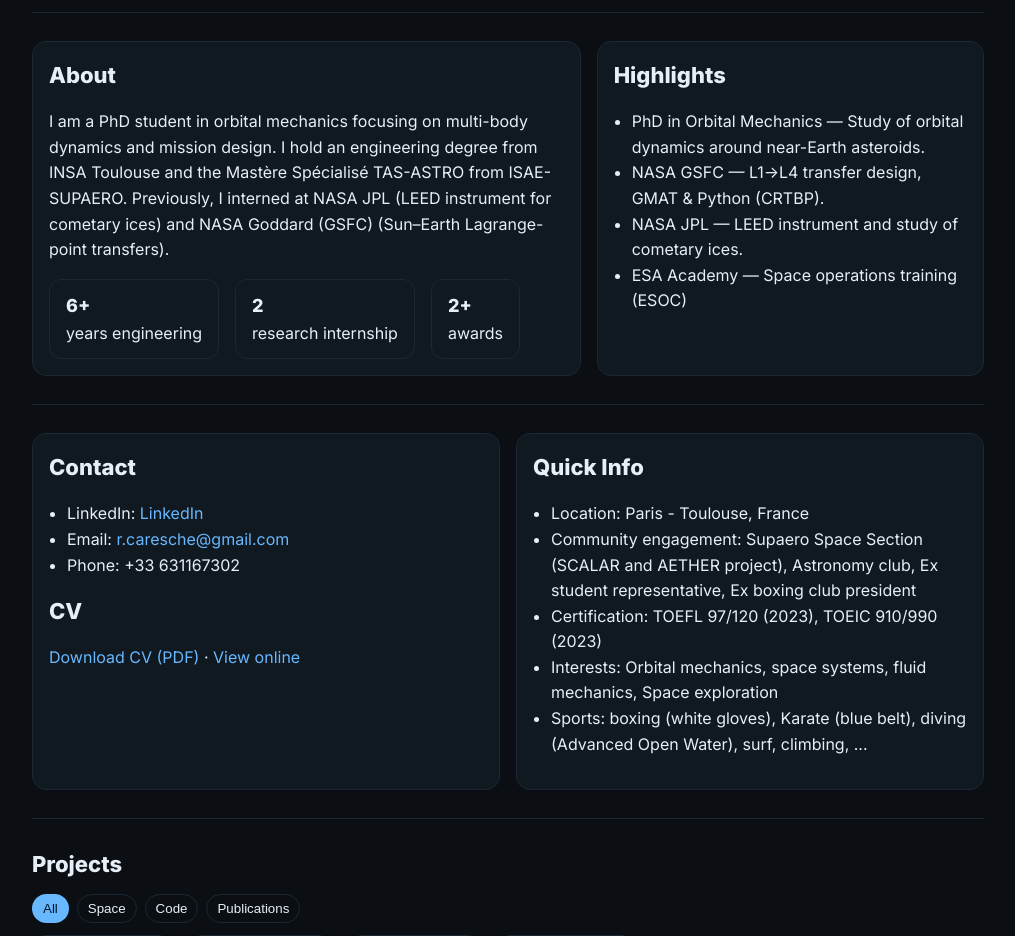
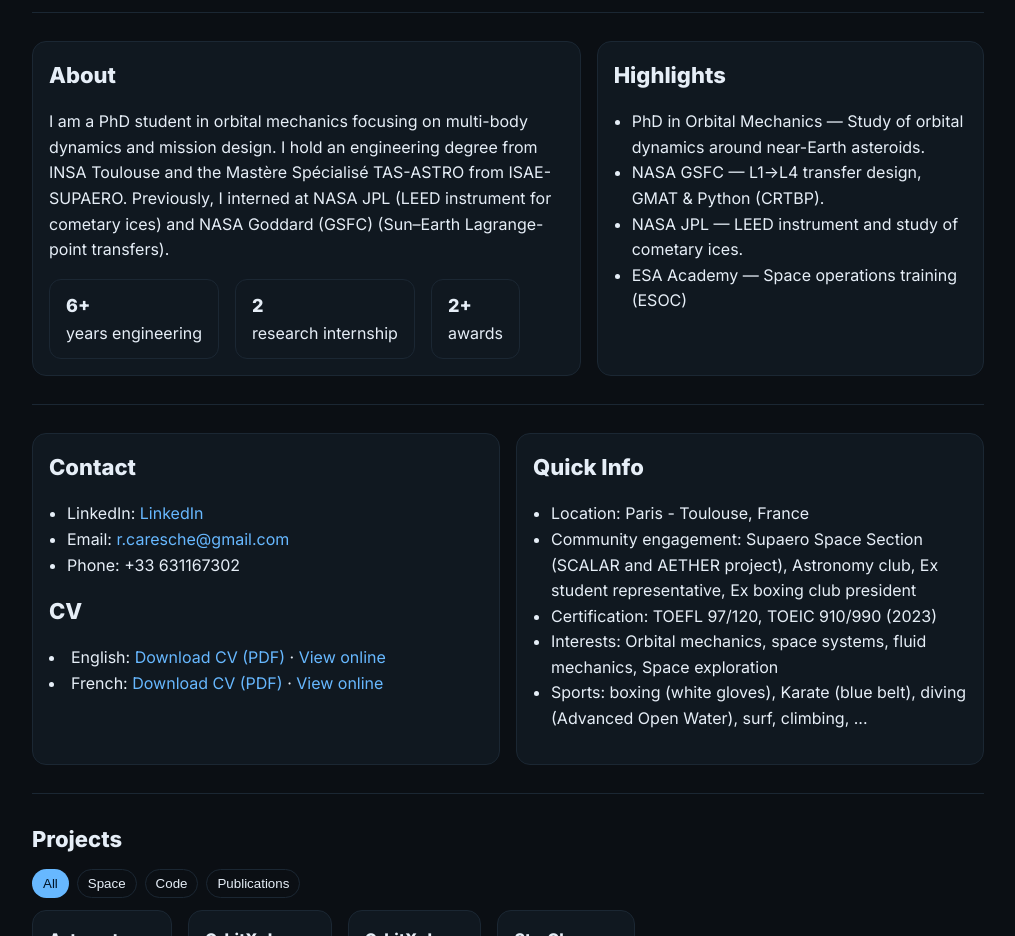
Before and after one commit to Gracus1302/Gracus1302.github.io, a plain HTML site: page index.html in a window 1280 px wide. Shown: the part 164-1100 px from the top of the page, without its empty margins (132-1147 px from the left). Drawn offline with Linux system fonts and the light colour scheme.

Commit message:
Update index.html

```diff
--- a/index.html
+++ b/index.html
@@ -105,7 +105,8 @@
         </ul>
         <h2>CV</h2>
         <p>
-          <a href="files/CV_CARESCHE_US.pdf" download>Download CV (PDF)</a> · <a href="files/CV_CARESCHE_US.pdf" target="_blank">View online</a>
+         <li>English: <a href="files/CV_CARESCHE_US.pdf" download>Download CV (PDF)</a> · <a href="files/CV_CARESCHE_US.pdf" target="_blank">View online</a>
+         <li>French: <a href="files/CV_CARESCHE_FR.pdf" download>Download CV (PDF)</a> · <a href="files/CV_CARESCHE_FR.pdf" target="_blank">View online</a>
         </p>
       </div>
       <div class="card">
@@ -113,7 +114,7 @@
         <ul>
           <li>Location: Paris - Toulouse, France</li>
           <li>Community engagement: Supaero Space Section (SCALAR and AETHER project), Astronomy club, Ex student representative, Ex boxing club president</li>
-          <li>Certification: TOEFL 97/120 (2023), TOEIC 910/990 (2023)</li>
+          <li>Certification: TOEFL 97/120, TOEIC 910/990 (2023)</li>
           <li>Interests: Orbital mechanics, space systems, fluid mechanics, Space exploration</li>
           <li>Sports: boxing (white gloves), Karate (blue belt), diving (Advanced Open Water), surf, climbing, ...</li>
         </ul>
```
